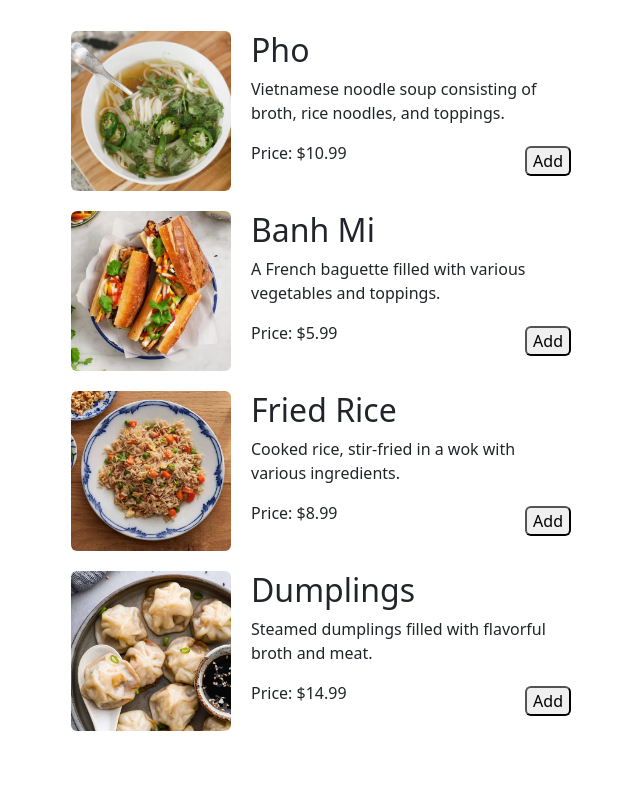
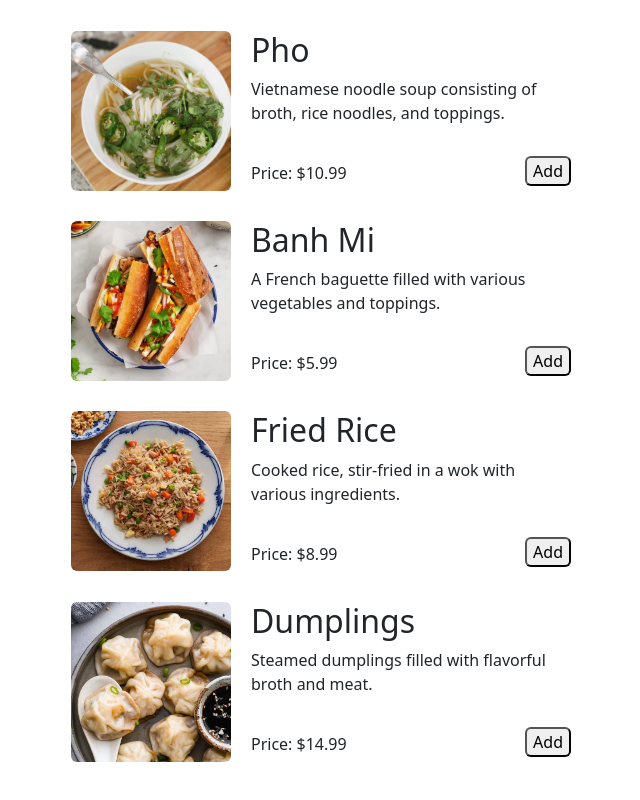
Before and after one commit to jeanieho/cs378-p1, a plain HTML site: page index.html in a window 1280 px wide. Shown: the part 404-1204 px from the top of the page, without its empty margins (319-959 px from the left). Drawn offline with nearby package versions, Linux system fonts and the light colour scheme.

Commit message:
Update index.html

```diff
--- a/index.html
+++ b/index.html
@@ -29,7 +29,7 @@
           <h2>Pho</h2>
           <p>Vietnamese noodle soup consisting of broth, rice noodles, and toppings.</p>
           <div class="price-and-button">
-            <p>Price: $10.99</p>
+            <p class="price">Price: $10.99</p>
             <button class="rounded">Add</button>
           </div>
         </div>
@@ -41,7 +41,7 @@
           <h2>Banh Mi</h2>
           <p>A French baguette filled with various vegetables and toppings.</p>
           <div class="price-and-button">
-            <p>Price: $5.99</p>
+            <p class="price">Price: $5.99</p>
             <button class="rounded">Add</button>
           </div>
         </div>
@@ -53,7 +53,7 @@
           <h2>Fried Rice</h2>
           <p>Cooked rice, stir-fried in a wok with various ingredients.</p>
           <div class="price-and-button">
-            <p>Price: $8.99</p>
+            <p class="price">Price: $8.99</p>
             <button class="rounded">Add</button>
           </div>
         </div>
@@ -65,7 +65,7 @@
           <h2>Dumplings</h2>
           <p>Steamed dumplings filled with flavorful broth and meat.</p>
           <div class="price-and-button">
-            <p>Price: $14.99</p>
+            <p class="price">Price: $14.99</p>
             <button class="rounded">Add</button>
           </div>
         </div>
```
